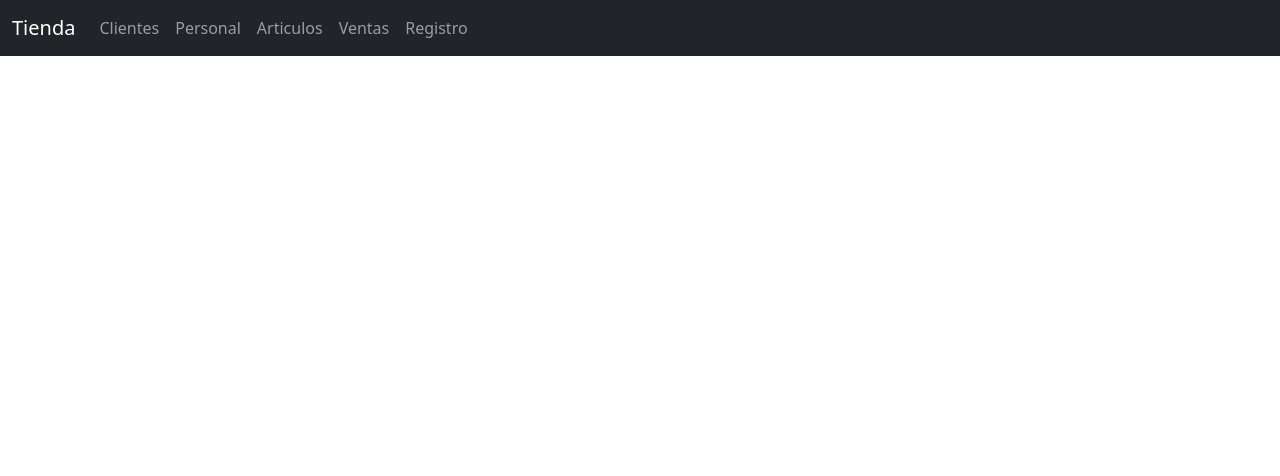
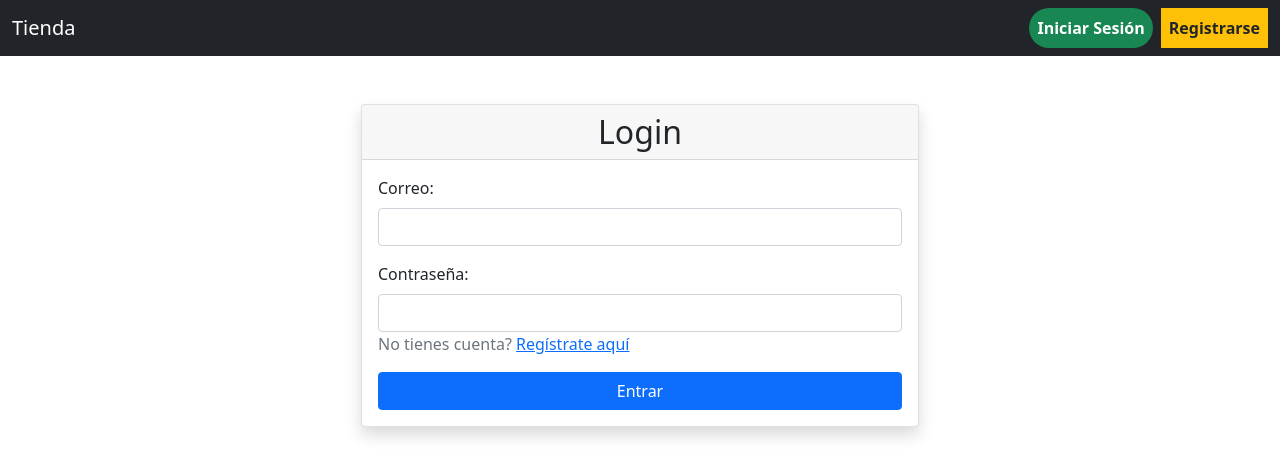
Before and after one commit to luischang07/ProyectoWeb, a Vue app in the folder L02-Frontend-pw22431112/: page /validacion in a window 1280 px wide. Shown: the top 476 px of the page. Built offline with nearby package versions, Linux system fonts and the light colour scheme; no server answers; what @vee-validate/zod would draw is missing.

Commit message:
Login y Register agregado.
se agrego el login y el registro de usuarios utilizando firebase.

```diff
--- /dev/null
+++ b/L02-Frontend-pw22431112/src/firebase/config.js
@@ -0,0 +1,19 @@
+// Import the functions you need from the SDKs you need
+import { initializeApp } from "firebase/app";
+
+// TODO: Add SDKs for Firebase products that you want to use
+// https://firebase.google.com/docs/web/setup#available-libraries
+// Your web app's Firebase configuration
+const firebaseConfig = {
+  apiKey: import.meta.env.VITE_API_KEY,
+  authDomain: import.meta.env.VITE_AUTH_DOMAIN,
+  projectId: import.meta.env.VITE_PROJECT_ID,
+  storageBucket: import.meta.env.VITE_STORAGE_BUCKET,
+  messagingSenderId: import.meta.env.VITE_MESSAGING_SENDER_ID,
+  appId: import.meta.env.VITE_APP_ID
+};
+
+// Initialize Firebase
+const app = initializeApp(firebaseConfig);
+
+export default app;
--- /dev/null
+++ b/L02-Frontend-pw22431112/src/modulos/auth/vistas/SignINVue.vue
@@ -0,0 +1,62 @@
+<script lang="ts" setup>
+    import { ref } from 'vue';
+    import { useRouter } from 'vue-router';
+    import '../../../firebase/config.js';
+    import { getAuth, signInWithEmailAndPassword } from 'firebase/auth';
+    const correo = ref('');
+    const clave = ref('');
+    const error = ref<string | null>(null);
+    const router = useRouter();
+
+    const entradaUsuario = async () => {
+        error.value = null;
+        try {
+            const auth = getAuth();
+            await signInWithEmailAndPassword(auth, correo.value, clave.value);
+            router.push({ name: 'personal' });
+        } catch (err) {
+            switch ((err as any).code) {
+                case 'auth/user-not-found':
+                    error.value = 'Usuario no encontrado';
+                    break;
+                case 'auth/wrong-password':
+                    error.value = "Contraseña incorrecta";
+                    break;
+                default:
+                    error.value = "Error al iniciar sesión";
+                    break;
+            }
+        }
+    }
+
+
+</script>
+
+<template>
+    <div class="container mt-5">
+        <form class="card shadow w-50 mx-auto" @submit.prevent="entradaUsuario">
+            <h2 class="card-header text-center">Login</h2>
+            <div class="card-body">
+                <div class="alert alert-danger text-center" v-if="error">
+                    {{ error }}
+                </div>
+                <div class="mb-3">
+                    <label class="form-label">Correo:</label>
+                    <input type="email" class="form-control" v-model="correo" required>
+                </div>
+                <div class="mb-3">
+                    <label class="form-label">Contraseña:</label>
+                    <input type="password" class="form-control" v-model="clave" required>
+                    <span class="fs-6 text-secondary fw-lighter" style="cursor: pointer" @click="router.push('/registrar')">
+                    No tienes cuenta? <a href="">Regístrate aquí</a>
+                    </span>
+                </div>
+
+                <button type="submit" class="btn btn-primary w-100">
+                    Entrar
+                </button>
+            </div>
+        </form>
+    </div>
+
+</template>
--- /dev/null
+++ b/L02-Frontend-pw22431112/src/modulos/auth/vistas/SignUPVue.vue
@@ -0,0 +1,62 @@
+<script lang="ts" setup>
+    import { ref } from 'vue';
+    import { useRouter } from 'vue-router';
+    import '../../../firebase/config.js';
+    import { getAuth, createUserWithEmailAndPassword } from 'firebase/auth';
+    const correo = ref('');
+    const clave = ref('');
+    const error = ref<string | null>(null);
+    const router = useRouter();
+
+    const registrarUsuario = async () => {
+        error.value = null;
+        try {
+            const auth = getAuth();
+            await createUserWithEmailAndPassword(auth, correo.value, clave.value);
+            router.push({ name: 'Bienvenida' });
+        } catch (err) {
+            switch ((err as any).code) {
+                case 'auth/email-already-in-use':
+                    error.value = 'El correo ya está en uso';
+                    break;
+                case 'auth/weak-password':
+                    error.value = "La contraseña debe tener al menos 6 caracteres";
+                    break;
+                default:
+                    error.value = "Error al registrar el usuario";
+                    break;
+            }
+        }
+    }
+
+
+</script>
+
+<template>
+    <div class="container mt-5">
+        <form class="card shadow w-50 mx-auto" @submit.prevent="registrarUsuario">
+            <h2 class="card-header text-center">Registro</h2>
+            <div class="card-body">
+                <div class="alert alert-danger text-center" v-if="error">
+                    {{ error }}
+                </div>
+                <div class="mb-3">
+                    <label class="form-label">Correo:</label>
+                    <input type="email" class="form-control" v-model="correo" required>
+                </div>
+                <div class="mb-3">
+                    <label class="form-label">Contraseña:</label>
+                    <input type="password" class="form-control" v-model="clave" required>
+                    <span class="fs-6 text-secondary fw-lighter" style="cursor: pointer" @click="router.push('/validacion')">
+                    Ya tienes cuenta? <a href="">Inicia sesión aquí</a>
+                    </span>
+                </div>
+
+                <button type="submit" class="btn btn-primary w-100">
+                    Registrar
+                </button>
+            </div>
+        </form>
+    </div>
+
+</template>
--- /dev/null
+++ b/L02-Frontend-pw22431112/src/modulos/principal/vistas/BienvenidaVue.vue
@@ -0,0 +1,16 @@
+<template>
+    <div class="contenedor text-center mt-5">
+        <h1>Bienvenido a la tienda</h1>
+    </div>
+</template>
+
+<style scoped>
+
+.contenedor {
+    display: flex;
+    justify-content: center;
+    align-items: center;
+    height: 100vh;
+}
+
+</style>
--- a/L02-Frontend-pw22431112/src/modulos/principal/vistas/MenuVue.vue
+++ b/L02-Frontend-pw22431112/src/modulos/principal/vistas/MenuVue.vue
@@ -1,27 +1,38 @@
 <template>
   <nav class="navbar navbar-expand-lg navbar-dark bg-dark">
     <div class="container-fluid">
-      <a class="navbar-brand" href="#">Tienda</a>
+      <a href="/Bienvenida" class="navbar-brand">Tienda</a>
       <button class="navbar-toggler" type="button" data-bs-toggle="collapse" data-bs-target="#navbarNavAltMarkup" aria-controls="navbarNavAltMarkup" aria-expanded="false" aria-label="Toggle navigation">
         <span class="navbar-toggler-icon"></span>
       </button>
       <div class="collapse navbar-collapse" id="navbarNavAltMarkup">
-        <div class="navbar-nav">
-          <ul class="navbar-nav me-auto mb-2 mb-lg-0" >
-            <li class="nav-item margin">
+        <div class="navbar-nav w-100">
+          <ul class="navbar-nav me-auto mb-2 mb-lg-0">
+            <li class="nav-item margin" v-if="usuarioAuthenticado">
               <RouterLink class="nav-link item" to="/clientes">Clientes</RouterLink>
             </li>
-            <li class="nav-item margin">
+            <li class="nav-item margin" v-if="usuarioAuthenticado">
               <RouterLink class="nav-link item" to="/personal">Personal</RouterLink>
             </li>
-            <li class="nav-item margin">
+            <li class="nav-item margin" v-if="usuarioAuthenticado">
               <RouterLink class="nav-link item" to="/articulos">Articulos</RouterLink>
             </li>
-            <li class="nav-item margin">
+            <li class="nav-item margin" v-if="usuarioAuthenticado">
               <RouterLink class="nav-link item" to="/ventas">Ventas</RouterLink>
             </li>
-            <li class="nav-item margin">
+            <li class="nav-item margin" v-if="usuarioAuthenticado">
               <RouterLink class="nav-link item" to="/clientes/registro">Registro</RouterLink>
+            </li>
+          </ul>
+          <ul class="navbar-nav ms-auto">
+            <li class="nav-item margin" v-if="usuarioAuthenticado">
+                <button class="nav-link bg-danger rounded-pill text-white fw-bolder" @click.prevent="cerrarSesion">Cerrar Sesión</button>
+            </li>
+            <li class="nav-item margin me-2" v-if="!usuarioAuthenticado">
+              <RouterLink class="nav-link bg-success bg-opacity-25 rounded-pill text-white fw-bolder" to="/validacion">Iniciar Sesión</RouterLink>
+            </li>
+            <li class="nav-item margin" v-if="!usuarioAuthenticado">
+              <RouterLink class="nav-link bg-warning text-dark fw-bolder" to="/registrar">Registrarse</RouterLink>
             </li>
           </ul>
         </div>
@@ -31,6 +42,30 @@
 </template>
 
 <script setup lang="ts">
+import { RouterLink, useRouter } from 'vue-router';
+import { onMounted, ref } from 'vue';
+import { getAuth, onAuthStateChanged, signOut } from 'firebase/auth';
+
+const usuarioAuthenticado = ref(false);
+const auth = getAuth()
+const router = useRouter();
+
+const cerrarSesion = async () => {
+  try {
+    await signOut(auth);
+    router.push('/Bienvenida');
+  } catch (err) {
+    console.error("Error al cerrar sesión");
+  }
+}
+
+onMounted(() => {
+  onAuthStateChanged(auth, (user) => {
+    usuarioAuthenticado.value = !!user
+  });
+});
+
+
 </script>
 
 <style scoped>
--- a/L02-Frontend-pw22431112/src/router/index.ts
+++ b/L02-Frontend-pw22431112/src/router/index.ts
@@ -1,4 +1,5 @@
 import ArticulosVue from '@/modulos/articulos/vistas/ArticulosVue.vue'
+import { getAuth } from 'firebase/auth'
 import ArticulosEditarVue from '@/modulos/articulos/vistas/ArticulosEditarVue.vue'
 import ClienteAgregarVue from '@/modulos/cliente/vistas/ClienteAgregarVue.vue'
 import ClienteBorrarVue from '@/modulos/cliente/vistas/ClienteBorrarVue.vue'
@@ -11,74 +12,200 @@ import PersonalVue from '@/modulos/personal/vistas/PersonalVue.vue'
 import { createRouter, createWebHistory } from 'vue-router'
 import ArticulosBorrarVue from '@/modulos/articulos/vistas/ArticulosBorrarVue.vue'
 import ArticulosAgregarVue from '@/modulos/articulos/vistas/ArticulosAgregarVue.vue'
+import BienvenidaVue from '@/modulos/principal/vistas/BienvenidaVue.vue'
+import SignUPVue from '@/modulos/auth/vistas/SignUPVue.vue'
+import SignINVue from '@/modulos/auth/vistas/SignINVue.vue'
 
 const router = createRouter({
   history: createWebHistory(import.meta.env.BASE_URL),
   routes: [
-    // {
-    //   path: '/',
-    //   name: 'home',
-    //   component: na,
-    // },
+    {
+      path: '/',
+      name: 'home',
+      component: BienvenidaVue,
+    },
+    {
+      path: '/Bienvenida',
+      name: 'Bienvenida',
+      component: BienvenidaVue,
+    },
+    {
+      path: '/registrar',
+      name: 'registrar',
+      component: SignUPVue,
+    },
+    {
+      path: '/validacion',
+      name: 'validacion',
+      component: SignINVue,
+    },
     {
       path: '/personal',
       name: 'personal',
       component: PersonalVue,
+      beforeEnter: (to, from, next) => {
+        const auth = getAuth()
+        const user = auth.currentUser
+        if (user) {
+          next()
+        } else {
+          next('/validacion')
+        }
+      }
     },
     {
       path: '/personal/:id/editar',
       name: 'personaleditar',
       component: PersonalEditarVue,
+      beforeEnter: (to, from, next) => {
+        const auth = getAuth()
+        const user = auth.currentUser
+        if (user) {
+          next()
+        } else {
+          next('/validacion')
+        }
+      }
     },
     {
       path: '/personal/agregar',
       name: 'personalagregar',
       component: PersonalAgregarVue,
+      beforeEnter: (to, from, next) => {
+        const auth = getAuth()
+        const user = auth.currentUser
+        if (user) {
+          next()
+        } else {
+          next('/validacion')
+        }
+      }
     },
     {
       path: '/personal/:id/borrar',
       name: 'personalborrar',
       component: PersonalBorrar,
+      beforeEnter: (to, from, next) => {
+        const auth = getAuth()
+        const user = auth.currentUser
+        if (user) {
+          next()
+        } else {
+          next('/validacion')
+        }
+      }
     },
     {
       path: '/clientes',
       name: 'clientes',
       component: ClienteVue,
+      beforeEnter: (to, from, next) => {
+        const auth = getAuth()
+        const user = auth.currentUser
+        if (user) {
+          next()
+        } else {
+          next('/validacion')
+        }
+      }
     },
     {
       path: '/clientes/:id/editar',
       name: 'clienteseditar',
       component: ClienteEditarVue,
+      beforeEnter: (to, from, next) => {
+        const auth = getAuth()
+        const user = auth.currentUser
+        if (user) {
+          next()
+        } else {
+          next('/validacion')
+        }
+      }
     },
     {
       path: '/clientes/agregar',
       name: 'clientesagregar',
       component: ClienteAgregarVue,
+      beforeEnter: (to, from, next) => {
+        const auth = getAuth()
+        const user = auth.currentUser
+        if (user) {
+          next()
+        } else {
+          next('/validacion')
+        }
+      }
     },
     {
       path: '/clientes/:id/borrar',
       name: 'clientesborrar',
       component: ClienteBorrarVue,
+      beforeEnter: (to, from, next) => {
+        const auth = getAuth()
+        const user = auth.currentUser
+        if (user) {
+          next()
+        } else {
+          next('/validacion')
+        }
+      }
     },
     {
       path: '/articulos',
       name: 'articulos',
       component: ArticulosVue,
+      beforeEnter: (to, from, next) => {
+        const auth = getAuth()
+        const user = auth.currentUser
+        if (user) {
+          next()
+        } else {
+          next('/validacion')
+        }
+      }
     },
     {
       path: '/articulos/:id/editar',
       name: 'articuloseditar',
       component: ArticulosEditarVue,
+      beforeEnter: (to, from, next) => {
+        const auth = getAuth()
+        const user = auth.currentUser
+        if (user) {
+          next()
+        } else {
+          next('/validacion')
+        }
+      }
     },
     {
       path: '/articulos/:id/borrar',
       name: 'articulosborrar',
       component: ArticulosBorrarVue,
+      beforeEnter: (to, from, next) => {
+        const auth = getAuth()
+        const user = auth.currentUser
+        if (user) {
+          next()
+        } else {
+          next('/validacion')
+        }
+      }
     },
     {
       path: '/articulos/agregar',
       name: 'articulosagregar',
       component: ArticulosAgregarVue,
+      beforeEnter: (to, from, next) => {
+        const auth = getAuth()
+        const user = auth.currentUser
+        if (user) {
+          next()
+        } else {
+          next('/validacion')
+        }
+      }
     },
   ],
 })
```
Also changed, not shown: 1 other file (tests, documents, lock files or other folders).
